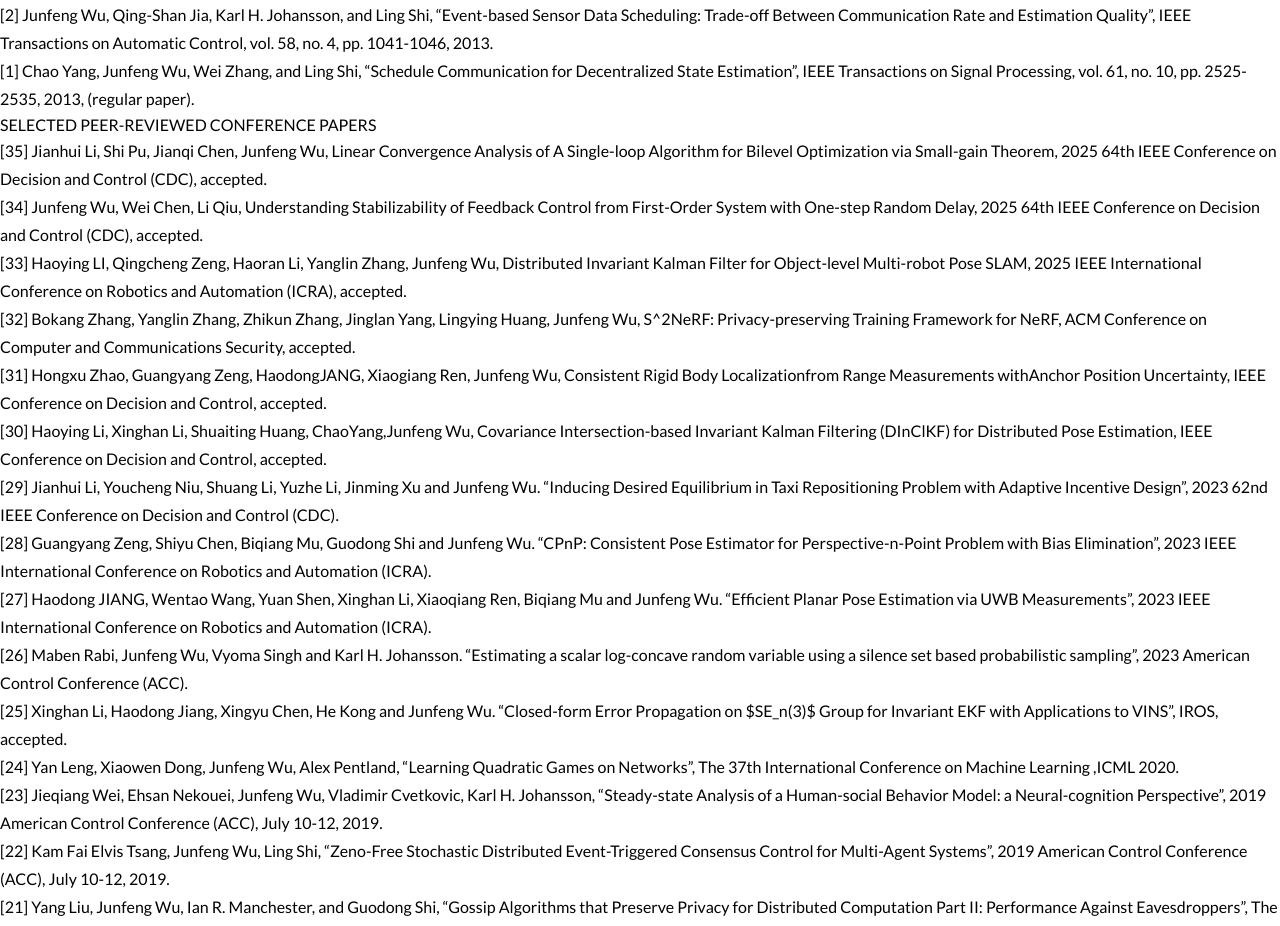
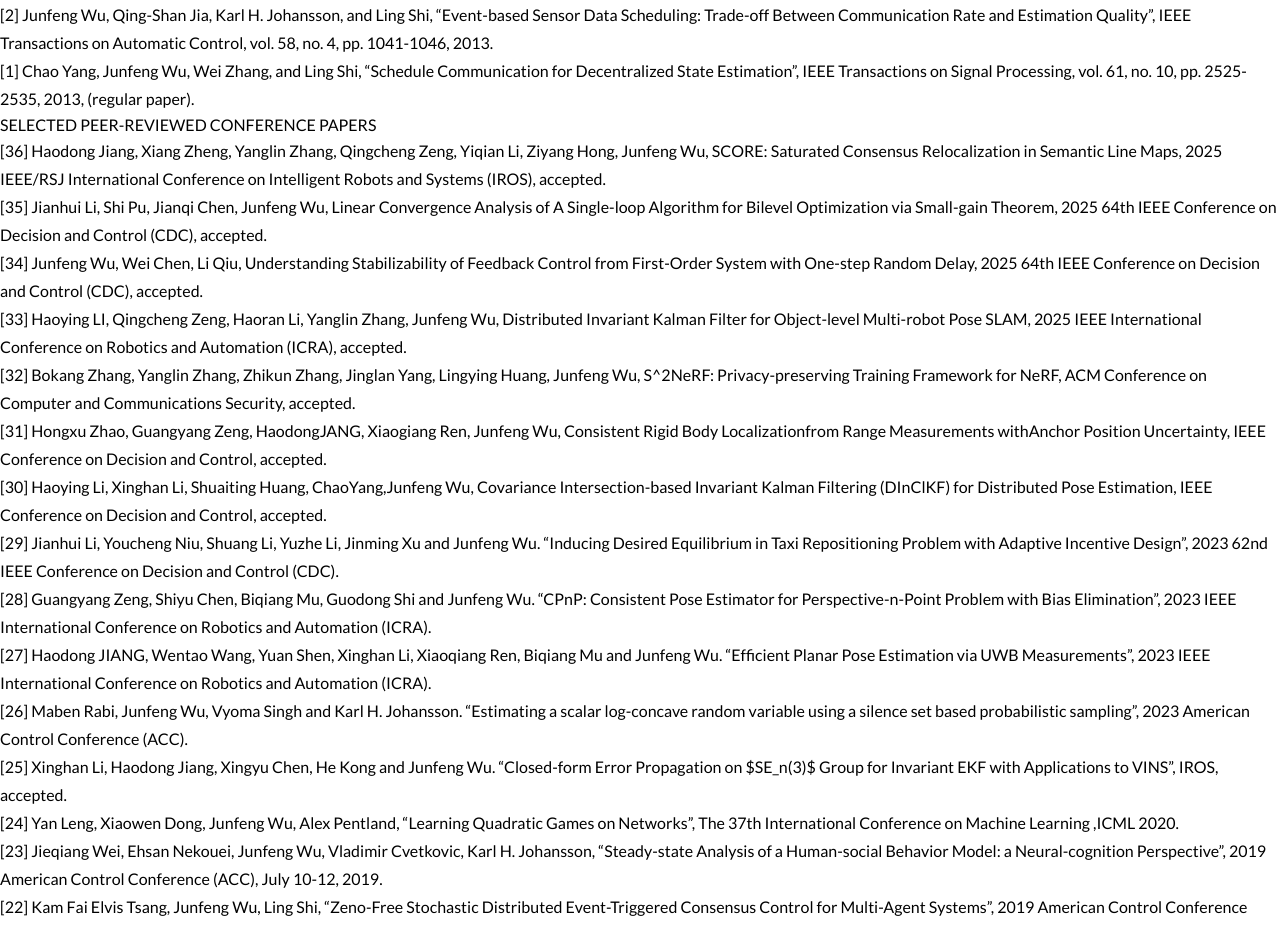
Before and after one commit to LIAS-CUHKSZ/lias-cuhksz.github.io, a Next.js app: page /publications in a window 1280 px wide. Shown: the part 2980-3906 px from the top of the page. Built offline with nearby package versions, Linux system fonts and the light colour scheme.

Commit message:
Update page.tsx

```diff
--- a/app/publications/page.tsx
+++ b/app/publications/page.tsx
@@ -324,6 +324,12 @@
         </h2>
         <div>
           <p>
+            [36] Haodong Jiang, Xiang Zheng, Yanglin Zhang, Qingcheng Zeng,
+            Yiqian Li, Ziyang Hong, Junfeng Wu, SCORE: Saturated Consensus
+            Relocalization in Semantic Line Maps, 2025 IEEE/RSJ International
+            Conference on Intelligent Robots and Systems (IROS), accepted.
+          </p>
+          <p>
             [35] Jianhui Li, Shi Pu, Jianqi Chen, Junfeng Wu, Linear Convergence
             Analysis of A Single-loop Algorithm for Bilevel Optimization via
             Small-gain Theorem, 2025 64th IEEE Conference on Decision and
```
